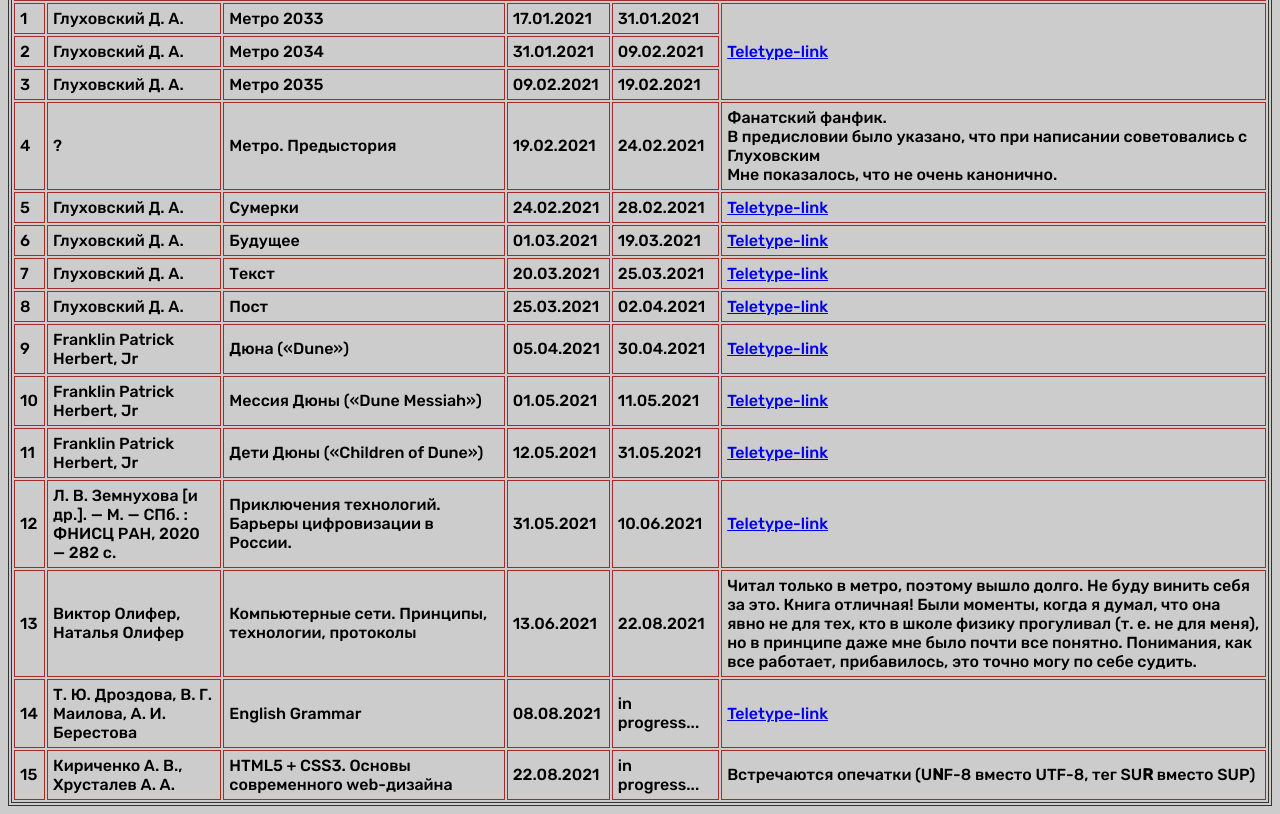
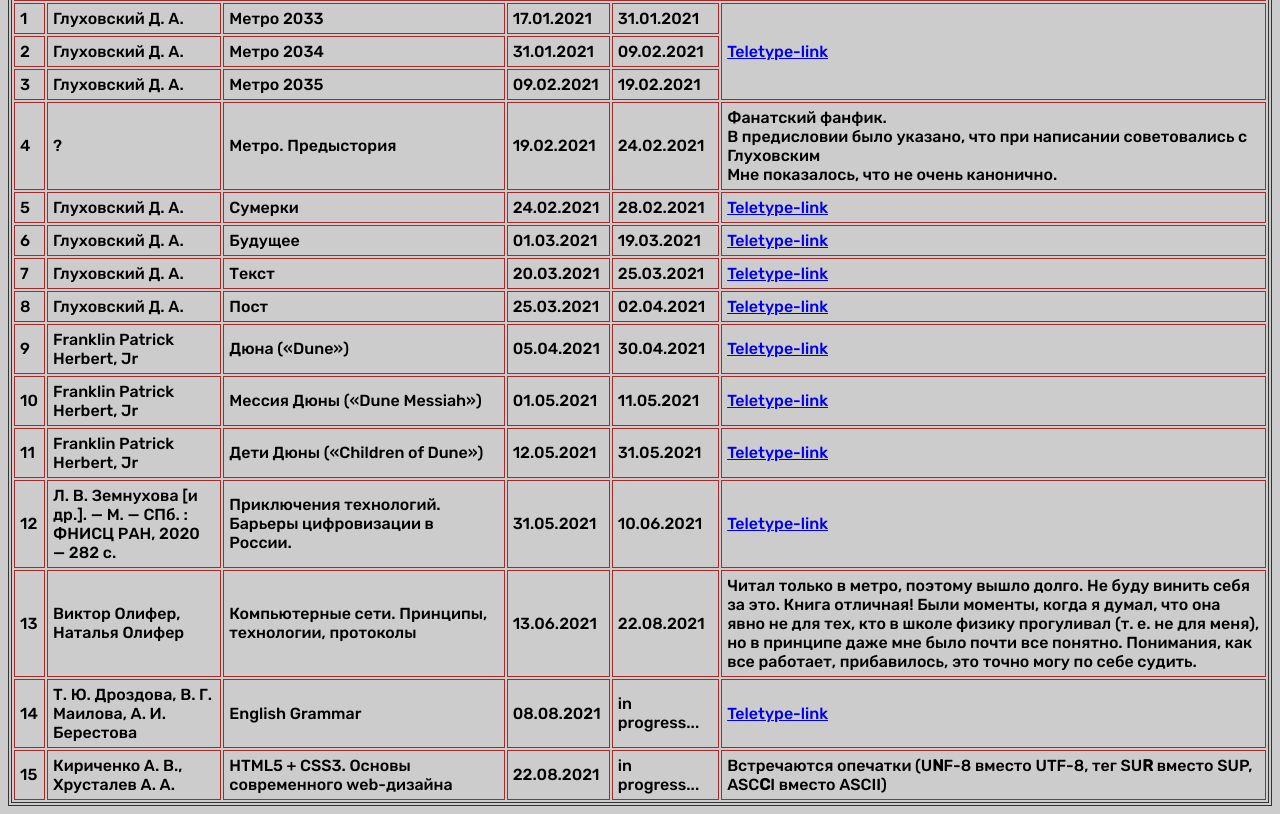
Before and after one commit to cosmopolityan/cosmopolityan.github.io, a plain HTML site: page books.html in a window 1280 px wide. Shown: the part 511-1325 px from the top of the page. Drawn offline with Linux system fonts and the light colour scheme.

Commit message:
Add files via upload

```diff
--- a/books.html
+++ b/books.html
@@ -192,7 +192,7 @@
 						<td>HTML5 + CSS3. Основы современного web-дизайна</td>
 						<td>22.08.2021</td>
 						<td>in progress...</td>
-						<td>Встречаются опечатки (U<b>N</b>F-8 вместо UTF-8, тег SU<b>R</b> вместо SUP)</a></td>
+						<td>Встречаются опечатки (U<b>N</b>F-8 вместо UTF-8, тег SU<b>R</b> вместо SUP, ASC<b>C</b>I вместо ASCII)</a></td>
 					</tr>
                 </tbody>
             </table>
```
